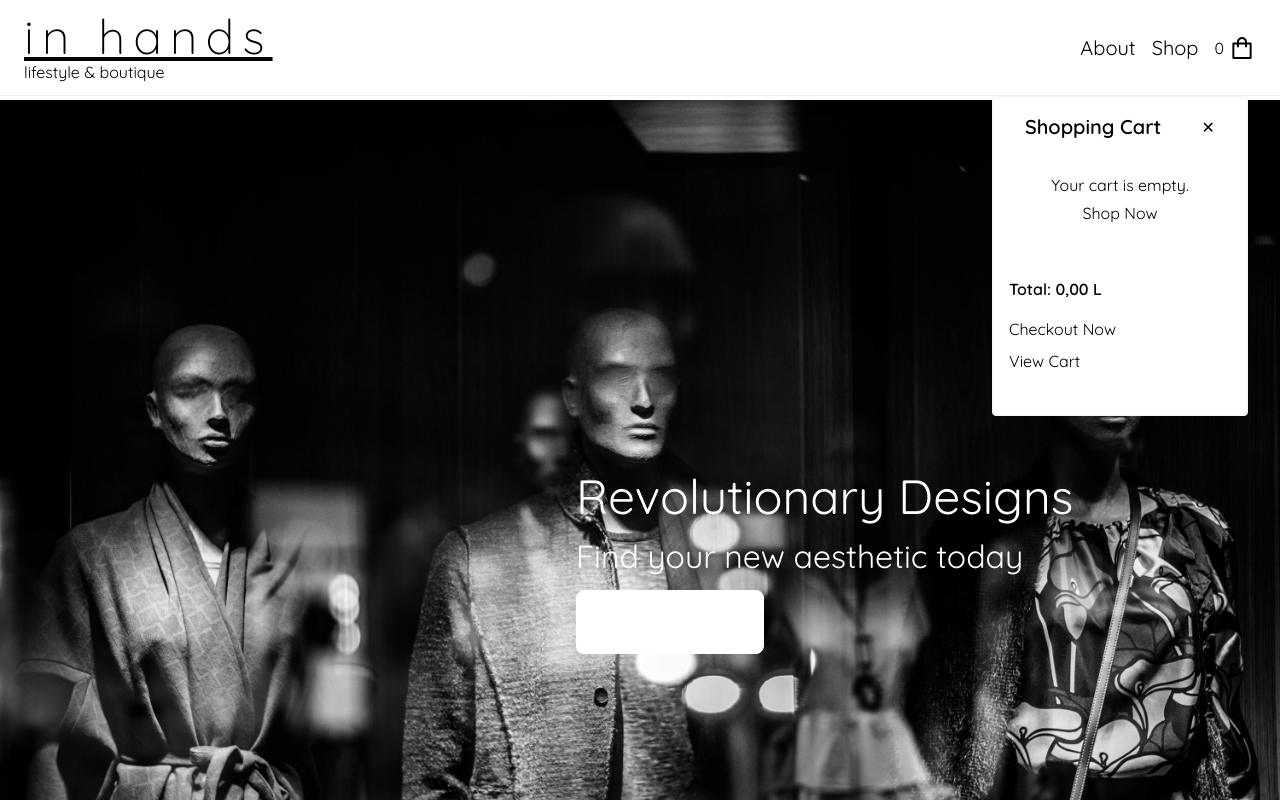
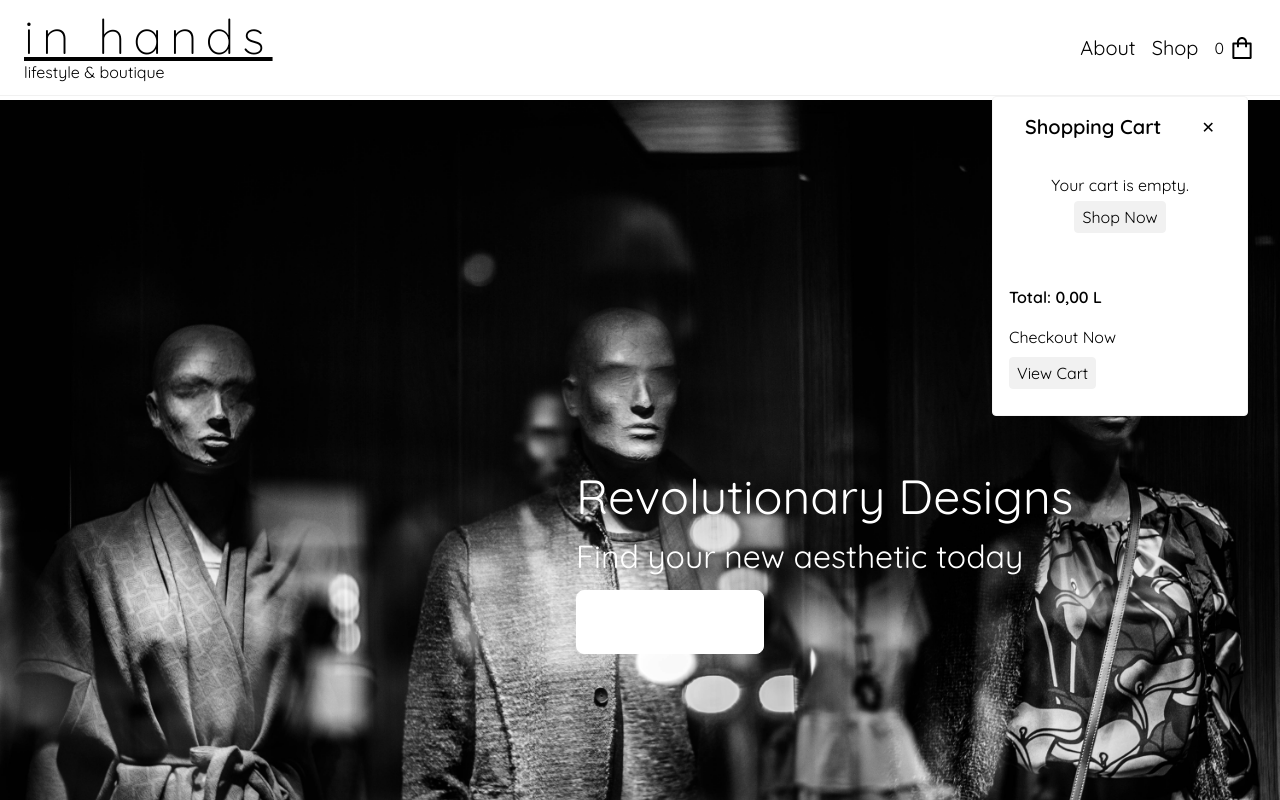
Before and after one commit to Stillwell-C/shoppingCart, a React (Create React App) app: page / in a window 1280 px wide. Both pictures are taken after a click on the button "open shopping cart menu". Shown: the top 800 px of the page. Built offline with nearby package versions, Linux system fonts and the light colour scheme.

Commit message:
Add custom class

```diff
--- a/src/index.css
+++ b/src/index.css
@@ -1,3 +1,19 @@
+@import url('https://fonts.googleapis.com/css2?family=Quicksand:wght@300;400;600;800&display=swap');
+
 @tailwind base;
 @tailwind components;
 @tailwind utilities;
+
+@layer components {
+  .grey-button {
+    padding: 3px 7px;
+    cursor: pointer;
+    border-radius: .25rem;
+    background-color: var(--light-grey-button);
+    border: 1px solid var(--light-grey-button);
+  }
+
+  .grey-button:hover {
+    background-color: #fff;
+  }
+}
```
